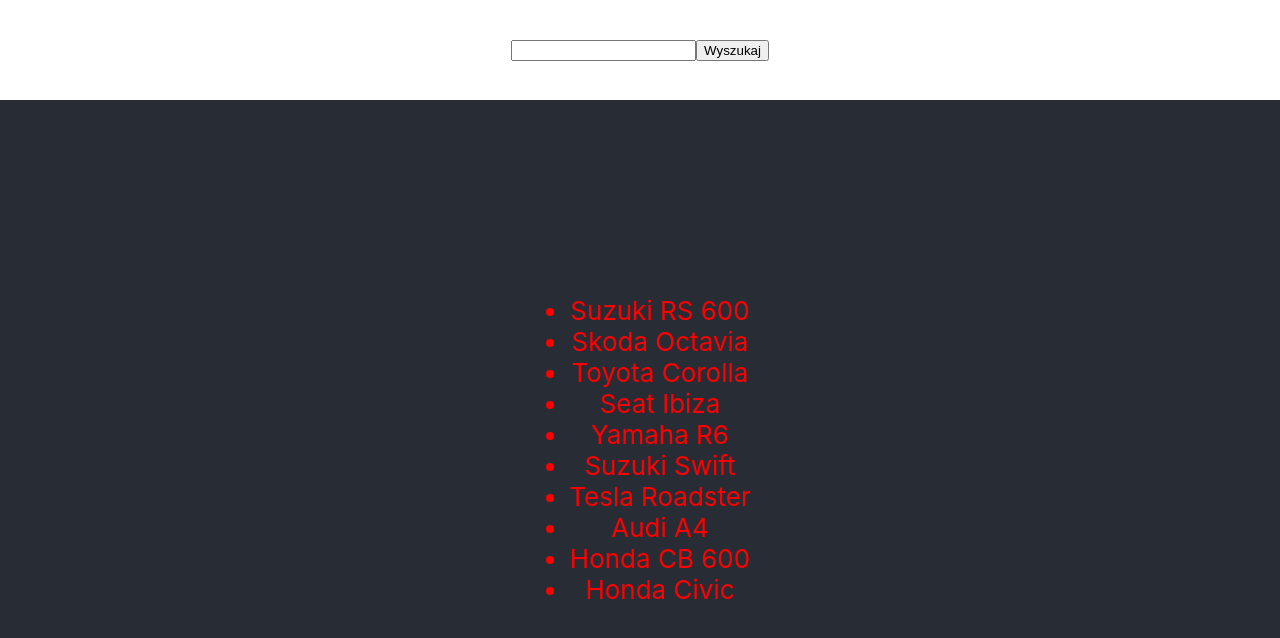
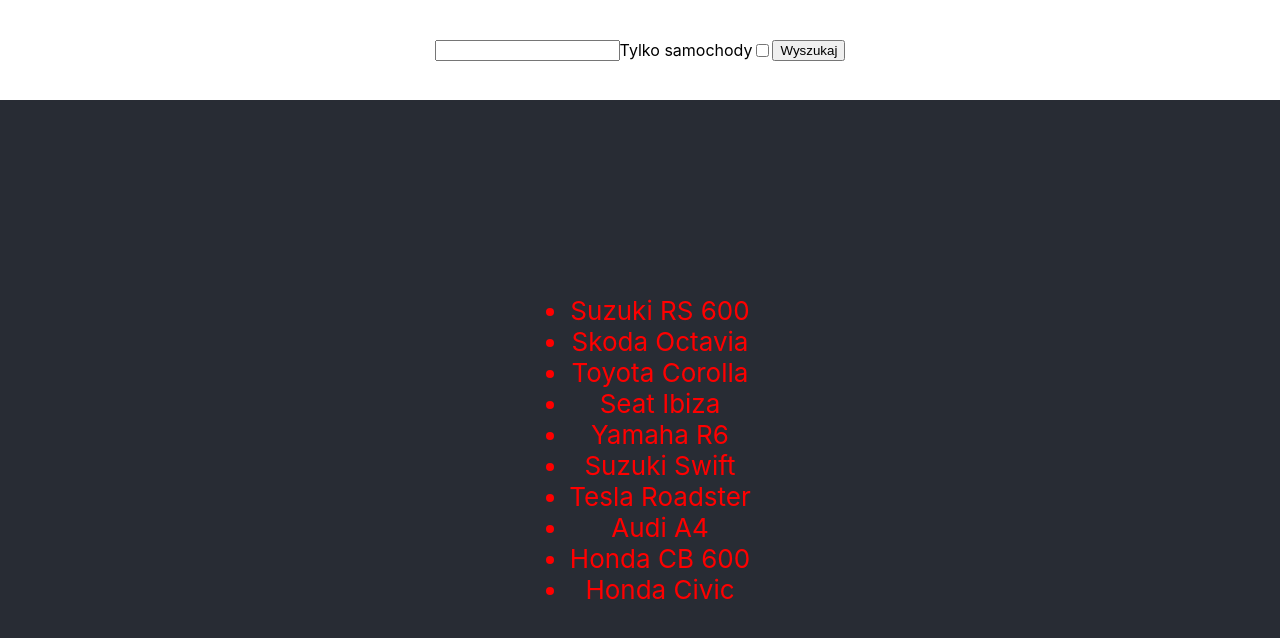
Before and after one commit to djakimiuk/react2223, a React (Create React App) app: page / in a window 1280 px wide. Shown: the top 638 px of the page. Built offline with nearby package versions, Linux system fonts and the light colour scheme.

Commit message:
ps4-zad4

```diff
--- a/src/components/Header/Header.js
+++ b/src/components/Header/Header.js
@@ -6,6 +6,7 @@
     super(props);
     this.state = {
       searchPhrase: '',
+      searchOnlyCars: false,
     };
   }
 
@@ -13,24 +14,40 @@
     this.setState({ searchPhrase: event.target.value });
   };
 
+  handleOnlyCarsChange = (event) => {
+    this.setState({ searchOnlyCars: event.target.checked });
+  };
+
   filterVehicles = () => {
     const { vehicles } = this.props;
-    const { searchPhrase } = this.state;
+    const { searchPhrase, searchOnlyCars } = this.state;
 
     // odfiltrowanie zgodnych wyników
-    const filteredVehicles = vehicles.filter((vehicle) =>
+    let filteredVehicles = vehicles.filter((vehicle) =>
       vehicle.brand.includes(searchPhrase)
     );
+    if (searchOnlyCars) {
+      filteredVehicles = filteredVehicles.filter(
+        (vehicle2) => vehicle2.type === 'car'
+      );
+    }
     // przekazanie wyfiltrowanych pojazdów do komponentu rodzica (App)
     this.props.sendFilteredVehiclesToParentComponent(filteredVehicles);
   };
+
   render() {
-    const { searchPhrase } = this.state;
+    const { searchPhrase, searchOnlyCars } = this.state;
     return (
       <div className={styles.HeaderWrapper}>
         <input
           value={searchPhrase}
           onChange={this.handleSearchPhraseChange}
+        ></input>
+        <p> Tylko samochody </p>
+        <input
+          type="checkbox"
+          onChange={this.handleOnlyCarsChange}
+          value={searchOnlyCars}
         ></input>
         <button onClick={this.filterVehicles}>Wyszukaj</button>
       </div>
```
